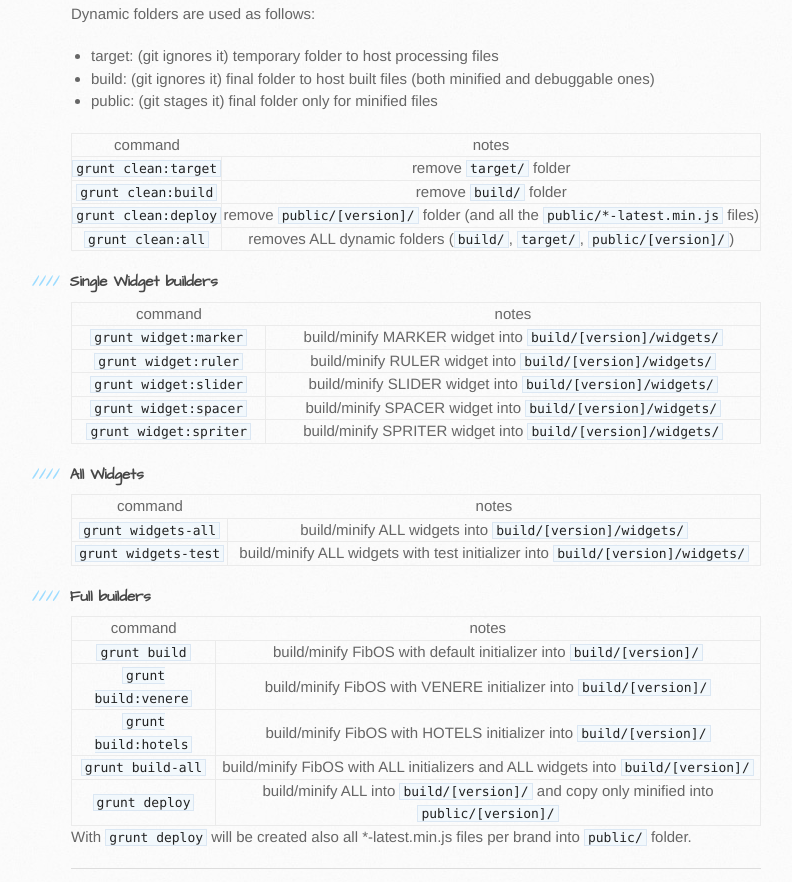
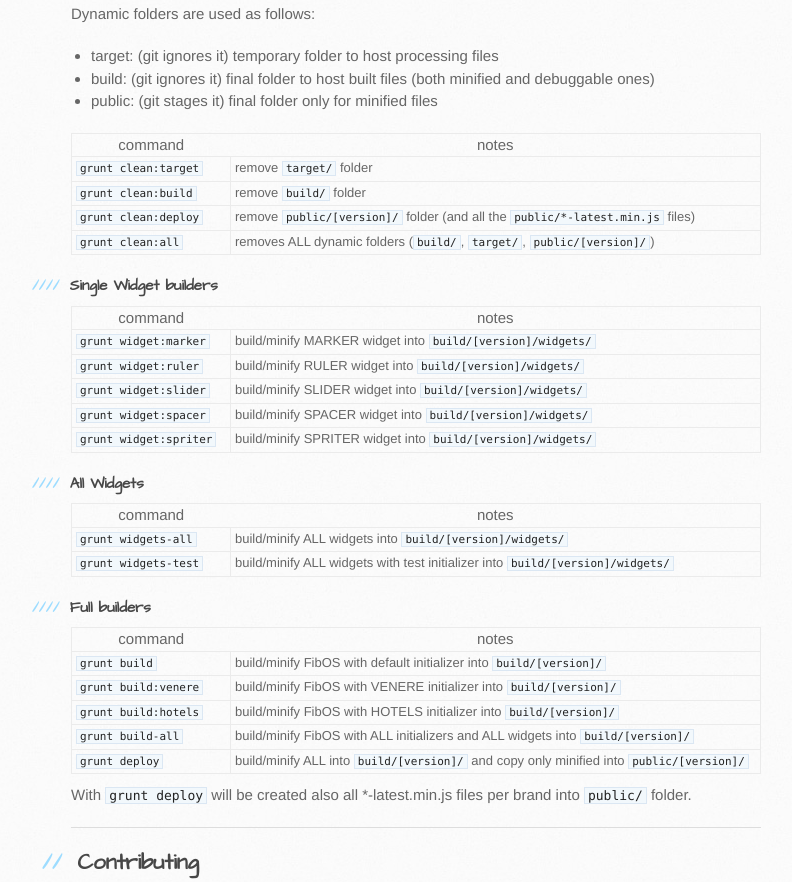
Before and after one commit to HotelsDotCom/FibOS, a plain HTML site: page index.html in a window 1280 px wide. Shown: the part 4960-5842 px from the top of the page, without its empty margins (99-891 px from the left). Drawn offline with Linux system fonts and the light colour scheme.

Commit message:
Update index.html

```diff
--- a/index.html
+++ b/index.html
@@ -7,6 +7,7 @@
     <link href='https://fonts.googleapis.com/css?family=Architects+Daughter' rel='stylesheet' type='text/css'>
     <link rel="stylesheet" type="text/css" href="stylesheets/stylesheet.css" media="screen">
     <link rel="stylesheet" type="text/css" href="stylesheets/pygment_trac.css" media="screen">
+    <link rel="stylesheet" type="text/css" href="stylesheets/overrides.css" media="screen">
     <link rel="stylesheet" type="text/css" href="stylesheets/print.css" media="print">
 
     <!--[if lt IE 9]>
```
